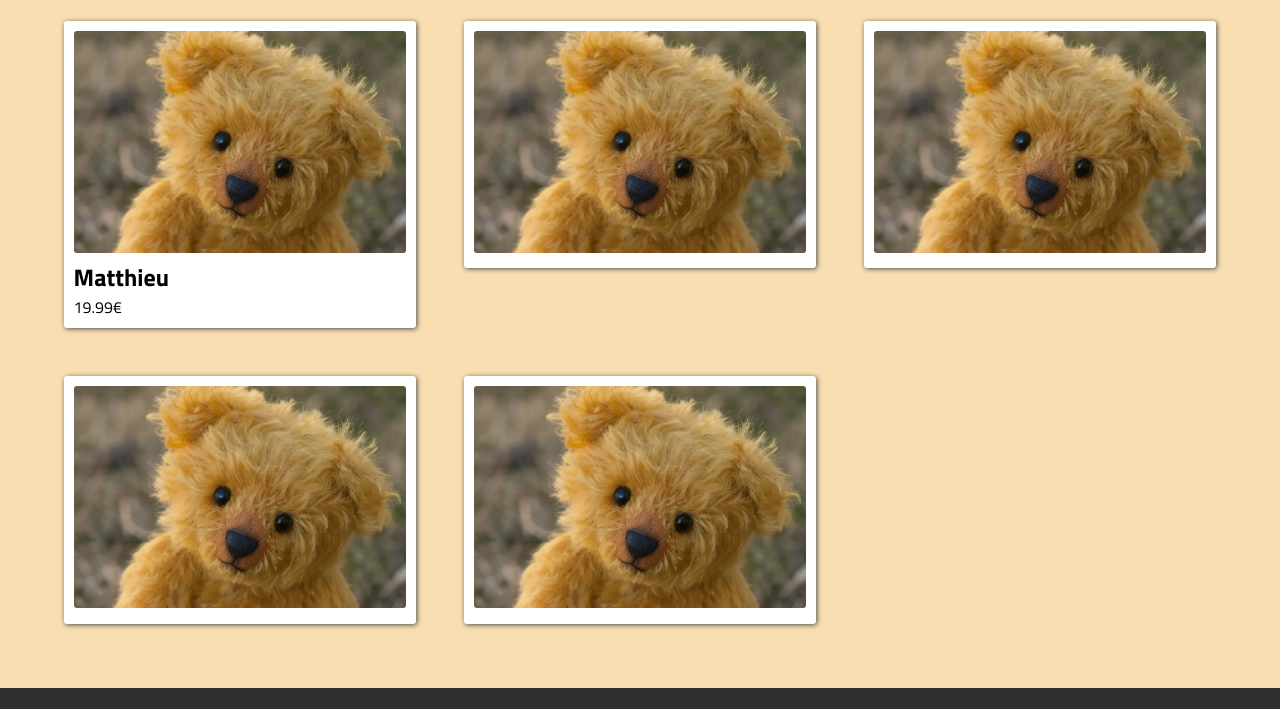
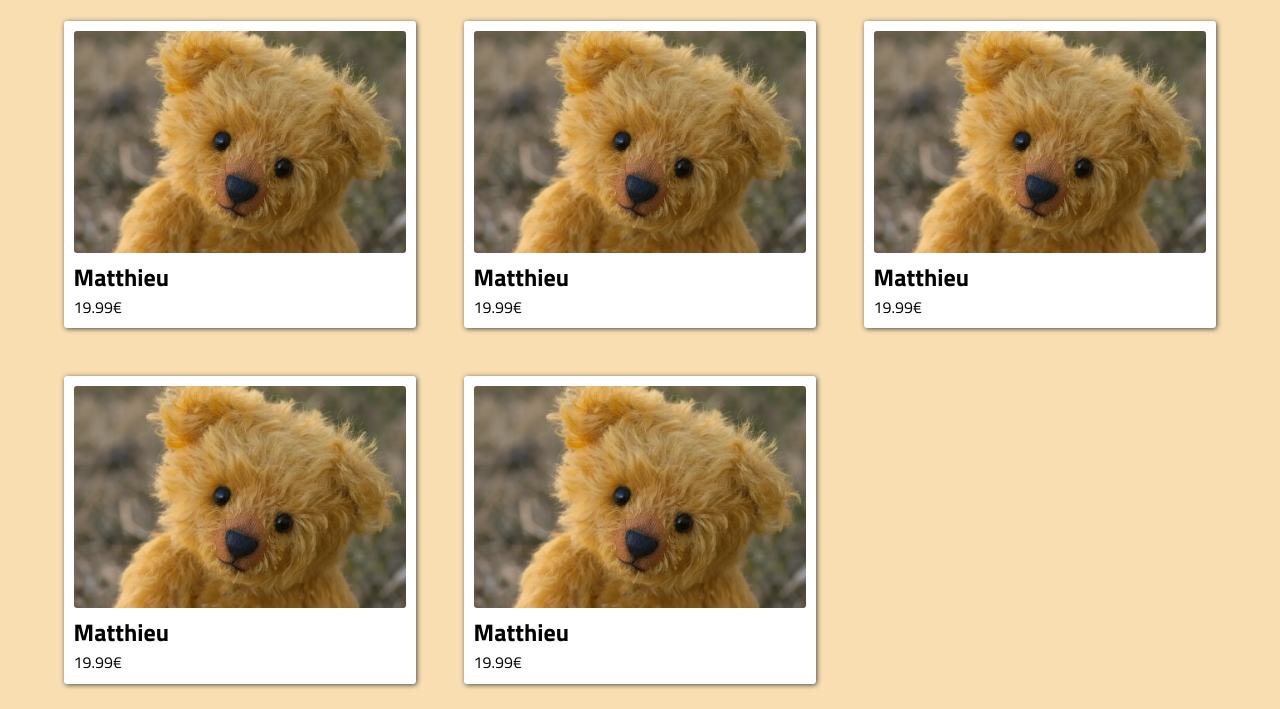
Before and after one commit to mattzcc/MatthieuLemesle_5_09082021, a website: page index.html in a window 1280 px wide. Shown: the part 209-918 px from the top of the page. Drawn offline with Linux system fonts and the light colour scheme; a web font is replaced by a local one.

Commit message:
refacto html et css items list

```diff
--- a/index.html
+++ b/index.html
@@ -32,35 +32,44 @@
     <!-- Items List -->
     <main class="items-list">
         <h1 class="items-list__title">Découvrez notre boutique d'ours en peluche faits à la main</h1>
-        <div class="teddies">
-            <a href="#" class="teddies__links">
-                <div class="teddies__card">
-                    <img src="./img/teddy.webp" alt="Image d'un ourson en peluche" class="teddies__card-img">
-                    <div class="teddies__card-description">
-                        <h2 class="teddies__card-description__itemname">Matthieu</h2>
-                        <div class="teddies__card-description__itemprice">19.99€</div>
-                    </div>
+        <div class="products-grid">
+            <a href="#" class="card">
+                <img src="./img/teddy.webp" alt="Image d'un ourson en peluche" class="card__img">
+                <div class="card__content">
+                    <h2 class="card__title">Matthieu</h2>
+                    <div class="card__price">19.99€</div>
                 </div>
+
             </a>
-            <a href="#" class="teddies__links">
-                <div class="teddies__card">
-                    <img src="./img/teddy.webp" alt="Image d'un ourson en peluche" class="teddies__card-img">
+            <a href="#" class="card">
+                <img src="./img/teddy.webp" alt="Image d'un ourson en peluche" class="card__img">
+                <div class="card__content">
+                    <h2 class="card__title">Matthieu</h2>
+                    <div class="card__price">19.99€</div>
+                </div>
 
+            </a>
+            <a href="#" class="card">
+                <img src="./img/teddy.webp" alt="Image d'un ourson en peluche" class="card__img">
+                <div class="card__content">
+                    <h2 class="card__title">Matthieu</h2>
+                    <div class="card__price">19.99€</div>
                 </div>
+
             </a>
-            <a href="#" class="teddies__links">
-                <div class="teddies__card">
-                    <img src="./img/teddy.webp" alt="Image d'un ourson en peluche" class="teddies__card-img">
+            <a href="#" class="card">
+                <img src="./img/teddy.webp" alt="Image d'un ourson en peluche" class="card__img">
+                <div class="card__content">
+                    <h2 class="card__title">Matthieu</h2>
+                    <div class="card__price">19.99€</div>
                 </div>
+
             </a>
-            <a href="#" class="teddies__links">
-                <div class="teddies__card">
-                    <img src="./img/teddy.webp" alt="Image d'un ourson en peluche" class="teddies__card-img">
-                </div>
-            </a>
-            <a href="#" class="teddies__links">
-                <div class="teddies__card">
-                    <img src="./img/teddy.webp" alt="Image d'un ourson en peluche" class="teddies__card-img">
+            <a href="#" class="card">
+                <img src="./img/teddy.webp" alt="Image d'un ourson en peluche" class="card__img">
+                <div class="card__content">
+                    <h2 class="card__title">Matthieu</h2>
+                    <div class="card__price">19.99€</div>
                 </div>
             </a>
         </div>
--- a/sass/layout/_items-list.scss
+++ b/sass/layout/_items-list.scss
@@ -8,7 +8,43 @@
     }
 }
 
-.teddies {
+.products-grid {
+    display: grid;
+    grid-template-columns: 1fr;
+    justify-items: center;
+    grid-gap: 3rem;
+
+    @include screen-tablet {
+        grid-template-columns: 1fr 1fr;
+    }
+
+    @include screen-desktop {
+        grid-template-columns: 1fr 1fr 1fr;
+    }
+}
+
+.card {
+    display: block;
+    width: 100%;
+    background: white;
+    box-shadow: 1px 1px 5px rgb(76, 76, 76);
+    border-radius: .2rem;
+    padding: 0.6rem;
+    transform: scale(1);
+    transition: all, 200ms;
+
+    &:hover {
+        transform: scale(1.02);
+    }
+
+    &__img{
+        width: 100%;
+        border-radius: .2rem;
+    }
+}
+
+
+/* .teddies {
     display: grid;
     grid-template-columns: 1fr;
     justify-items: center;
@@ -43,4 +79,4 @@
             border-radius: .2rem;
         }
     }
-}
+} */
```
Also changed, not shown: css/style.css, 1 other file.
